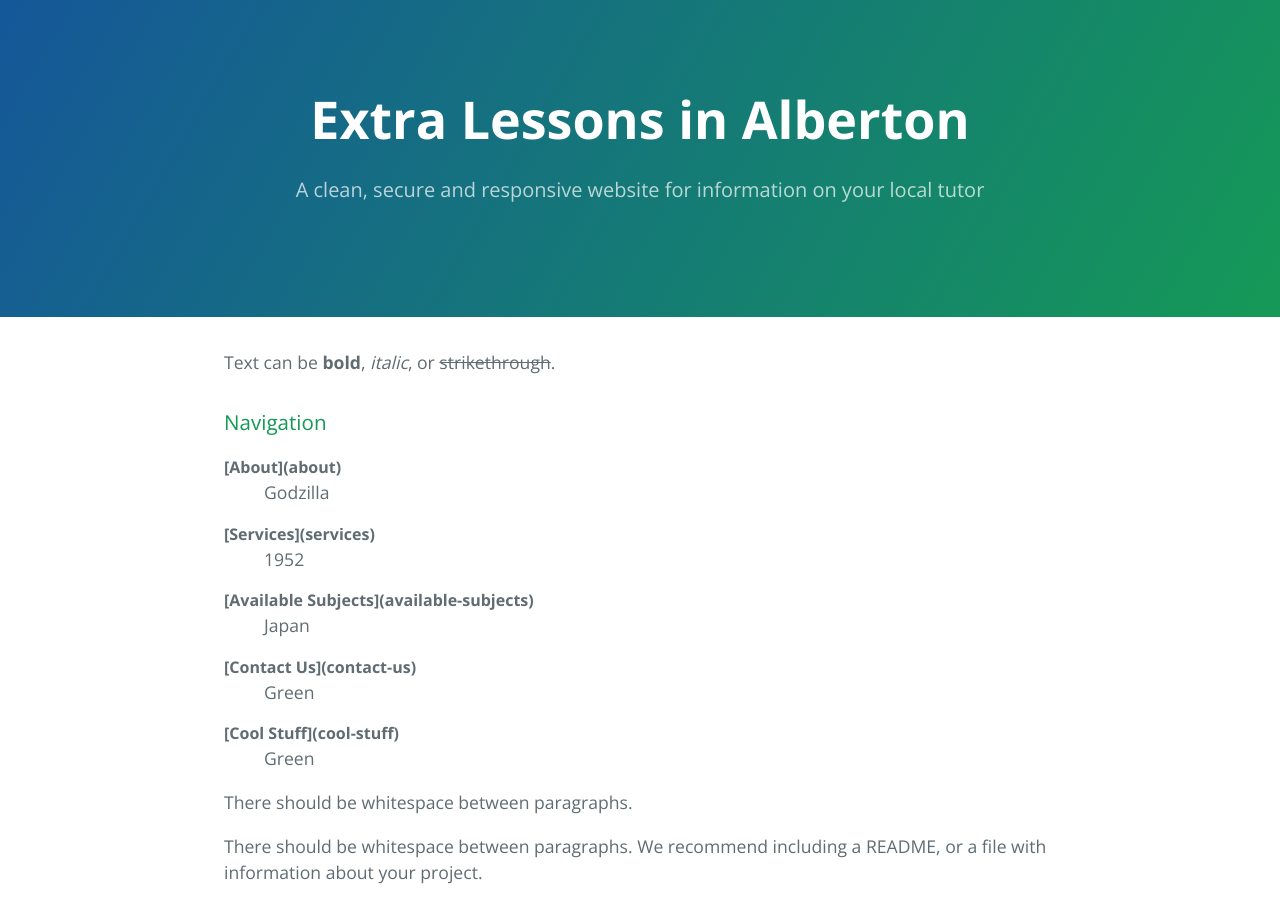
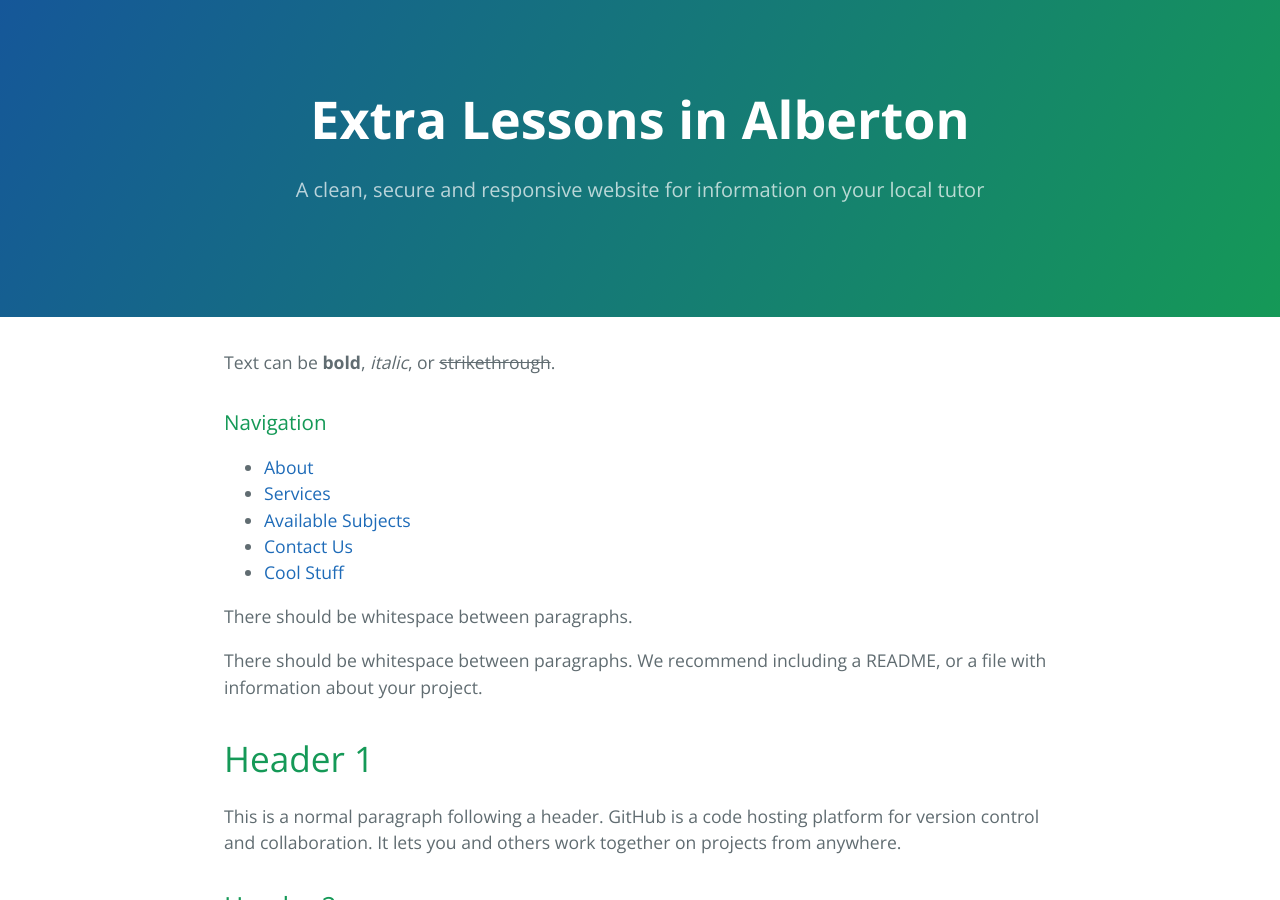
Before and after one commit to HelloBeastie/HelloBeastie.github.io, a Jekyll site: the page built from index.md, in a window 1280 px wide and 900 px high. Built offline with Jekyll 4.4.1, drawn with Linux system fonts in a browser that asks for light colours; formulas are drawn with MathJax 3.

Commit message:
Updated navigation panel

```diff
--- a/index.md
+++ b/index.md
@@ -6,18 +6,11 @@ Text can be **bold**, _italic_, or ~~strikethrough~~.
 
 ### Navigation
 
-<dl>
-<dt>[About](about)</dt>
-<dd>Godzilla</dd>
-<dt>[Services](services)</dt>
-<dd>1952</dd>
-<dt>[Available Subjects](available-subjects)</dt>
-<dd>Japan</dd>
-<dt>[Contact Us](contact-us)</dt>
-<dd>Green</dd>
-<dt>[Cool Stuff](cool-stuff)</dt>
-<dd>Green</dd>
-</dl>
+* [About](about)
+* [Services](services)
+* [Available Subjects](available-subjects)
+* [Contact Us](contact-us)
+* [Cool Stuff](cool-stuff)
 
 There should be whitespace between paragraphs.
 
@@ -119,7 +112,7 @@ end
 
 ### Large Maths image
 
-![](https://cdn.rawgit.com/HelloBeastie/HelloBeastie.github.io/master/_includes/Maths.svg){:class="img-responsive"}
+![](https://cdn.rawgit.com/HelloBeastie/HelloBeastie.github.io/master/_includes/Maths.svg)
 
 *Figure showing cartesion plan with polar coordinates*
 
```
